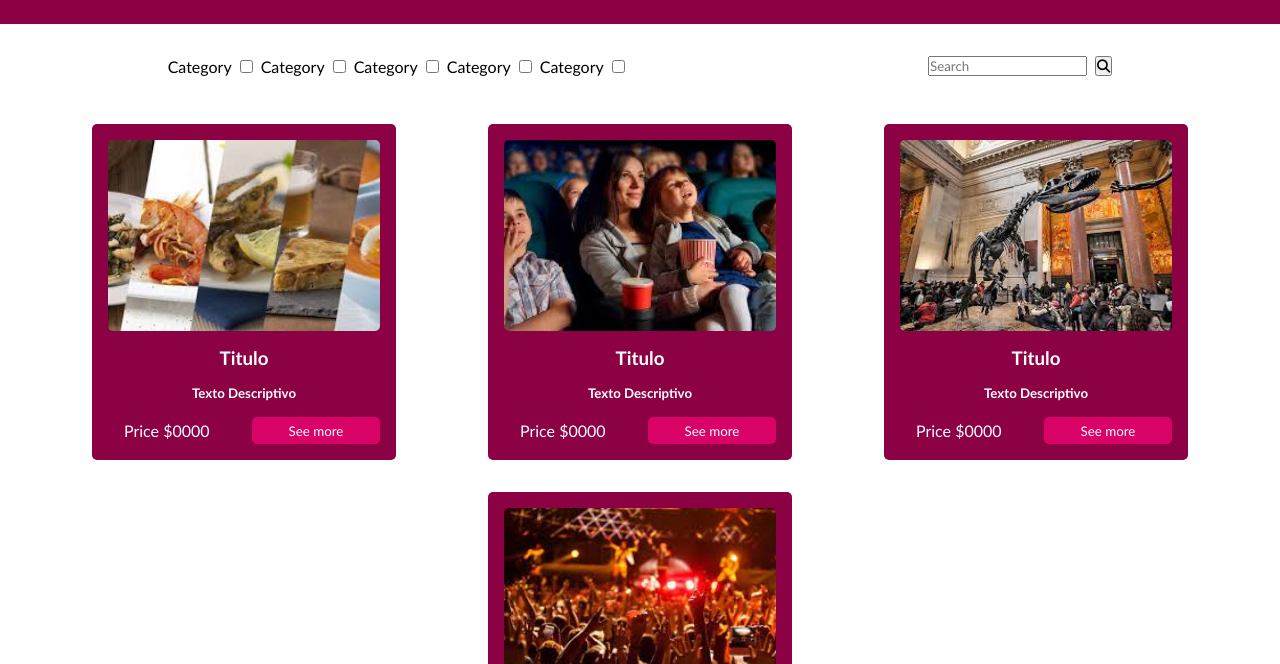
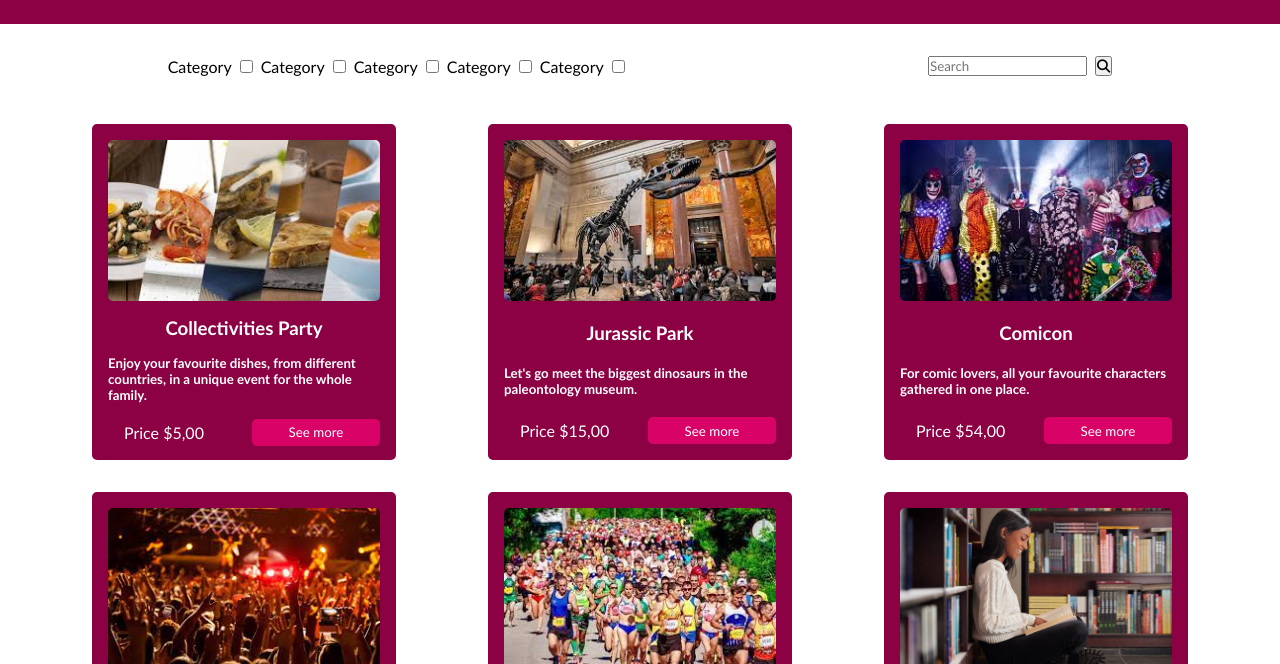
Before and after one commit to CarlosSebastianLorenzo/Amazing_Events_Lorenzo, a plain HTML site: page pages/pastEvents.html in a window 1280 px wide. Shown: the part 136-800 px from the top of the page. Drawn offline with Linux system fonts and the light colour scheme.

Commit message:
se crearon los archivos js y se hizo un for con un condicional para que se creen las cards en base al json segun la fecha

```diff
--- /dev/null
+++ b/assets/js/pastEvents.js
@@ -0,0 +1,192 @@
+let data =
+{
+  currentDate: '2022-01-01',
+  events: [
+    {
+      _id: 1,
+      image: '../assets/Food_Fair.jpg',
+      name: 'Collectivities Party',
+      date: '2021-12-12',
+      description: 'Enjoy your favourite dishes, from different countries, in a unique event for the whole family.',
+      category: 'Food Fair',
+      place: 'Room A',
+      capacity: 45000,
+      assistance: 42756,
+      price: 5
+    },
+    {
+      _id: 2,
+      image: '../assets/Food_Fair.jpg',
+      name: 'Korean style',
+      date: '2022-08-12',
+      description: 'Enjoy the best Korean dishes, with international chefs and awesome events.',
+      category: 'Food Fair',
+      place: 'Room A',
+      capacity: 45000,
+      assistance: 42756,
+      price: 10
+    },
+    {
+      _id: 3,
+      image: '../assets/Museum_Tour.jpg',
+      name: 'Jurassic Park',
+      date: '2021-11-02',
+      description: "Let's go meet the biggest dinosaurs in the paleontology museum.",
+      category: 'Museum',
+      place: 'Field',
+      capacity: 82000,
+      assistance: 65892,
+      price: 15
+    },
+    {
+      _id: 4,
+      image: '../assets/Museum_Tour.jpg',
+      name: 'Parisian Museum',
+      date: '2022-11-02',
+      description: 'A unique tour in the city of lights, get to know one of the most iconic places.',
+      category: 'Museum',
+      place: 'Paris',
+      capacity: 8200,
+      estimate: 8200,
+      price: 3500
+    },
+    {
+      _id: 5,
+      image: '../assets/Costume_Party.jpg',
+      name: 'Comicon',
+      date: '2021-02-12',
+      description: 'For comic lovers, all your favourite characters gathered in one place.',
+      category: 'Costume Party',
+      place: 'Room C',
+      capacity: 120000,
+      assistance: 110000,
+      price: 54
+    },
+    {
+      _id: 6,
+      image: '../assets/Costume_Party.jpg',
+      name: 'Halloween Night',
+      date: '2022-02-12',
+      description: 'Come with your scariest costume and win incredible prizes.',
+      category: 'Costume Party',
+      place: 'Room C',
+      capacity: 12000,
+      estimate: 9000,
+      price: 12
+    },
+    {
+      _id: 7,
+      image: '../assets/Music_Concert.jpg',
+      name: 'Metallica in concert',
+      date: '2022-01-22',
+      description: 'The only concert of the most emblematic band in the world.',
+      category: 'Music Concert',
+      place: 'Room A',
+      capacity: 138000,
+      estimate: 138000,
+      price: 150
+    },
+    {
+      _id: 8,
+      image: '../assets/Music_Concert.jpg',
+      name: 'Electronic Fest',
+      date: '2021-01-22',
+      description: 'The best national and international DJs gathered in one place.',
+      category: 'Music Concert',
+      place: 'Room A',
+      capacity: 138000,
+      assistance: 110300,
+      price: 250
+    },
+    {
+      _id: 9,
+      image: '../assets/Marathon.jpg',
+      name: '10K for life',
+      date: '2021-03-01',
+      description: 'Come and exercise, improve your health and lifestyle.',
+      category: 'Race',
+      place: 'Soccer field',
+      capacity: 30000,
+      assistance: 25698,
+      price: 3
+    },
+    {
+      _id: 10,
+      image: '../assets/Marathon.jpg',
+      name: '15K NY',
+      date: '2022-03-01',
+      description: "We'll be raising funds for hospitals and medical care in this unique event held in The Big Apple.",
+      category: 'Race',
+      place: 'New York',
+      capacity: 3000000,
+      assistance: 2569800,
+      price: 3
+    },
+    {
+      _id: 11,
+      image: '../assets/Books_Exchange.jpg',
+      name: "School's book fair",
+      date: '2022-10-15',
+      description: 'Bring your unused school book and take the one you need.',
+      category: 'Book Exchange',
+      place: 'Room D1',
+      capacity: 150000,
+      estimate: 123286,
+      price: 1
+    },
+    {
+      _id: 12,
+      image: '../assets/Books_Exchange.jpg',
+      name: 'Just for your kitchen',
+      date: '2021-11-09',
+      description: "If you're a gastronomy lover come get the cookbook that best suits your taste and your family's.",
+      category: 'Book Exchange',
+      place: 'Room D6',
+      capacity: 130000,
+      assistance: 90000,
+      price: 100
+    },
+    {
+      _id: 13,
+      image: '../assets/Cinema.jpg',
+      name: 'Batman',
+      date: '2021-3-11',
+      description: 'Come see Batman fight crime in Gotham City.',
+      category: 'Cinema',
+      place: 'Room D1',
+      capacity: 11000,
+      assistance: 9300,
+      price: 225
+    },
+    {
+      _id: 14,
+      image: '../assets/Cinema.jpg',
+      name: 'Avengers',
+      date: '2022-10-15',
+      description: "Marvel's Avengers Premier in 3d, the start of an epic saga with your favourite superheroes.",
+      category: 'Cinema',
+      place: 'Room D1',
+      capacity: 9000,
+      estimate: 9000,
+      price: 250
+    }
+  ]
+}
+
+let cards = document.getElementById("cards");
+
+for (let i = 0; i < data.events.length; i++) {
+  if (data.events[i].date < data.currentDate){
+    cards.insertAdjacentHTML('beforeend', `
+    <section>
+    <img src="`+ data.events[i].image +`">
+    <h3>`+ data.events[i].name +`</h3>
+    <h5>`+ data.events[i].description +`</h5>
+    <div class="priceCard">
+        <p>Price $`+ data.events[i].price +`,00</p>
+        <a href="../pages/details.html"><button>See more</button></a>
+    </div>
+    </section>
+    `);
+  }
+}
--- a/assets/styles/style.css
+++ b/assets/styles/style.css
@@ -122,6 +122,7 @@ main{
     border-radius: 5px;
     display: flex;
     flex-direction: column;
+    justify-content: space-between;
     align-items: center;
     gap: 1em;
     padding: 1em;
@@ -130,7 +131,8 @@ main{
 }
 .cards>section>img{
     height: 12em;
-    max-width: 100%;
+    max-height: 53%;
+    width: 100%;
     object-fit: cover;
     border-radius: 5px;
 }
--- a/pages/pastEvents.html
+++ b/pages/pastEvents.html
@@ -67,43 +67,8 @@
             <button class="buttonSearch"><i class="fa-solid fa-magnifying-glass"></i></button>
             </fieldset>
         </form>
-        <div class="cards">
-            <section>
-                <img src="../assets/Food_Fair.jpg" alt="Cinema">
-                <h3>Titulo</h3>
-                <h5>Texto Descriptivo</h5>
-                <div class="priceCard">
-                    <p>Price $0000</p>
-                    <a href="details.html"><button>See more</button></a>
-                </div>
-            </section>
-            <section>
-                <img src="../assets/Cinema.jpg" alt="Cinema">
-                <h3>Titulo</h3>
-                <h5>Texto Descriptivo</h5>
-                <div class="priceCard">
-                    <p>Price $0000</p>
-                    <a href="details.html"><button>See more</button></a>
-                </div>
-            </section>
-            <section>
-                <img src="../assets/Museum_Tour.jpg" alt="Cinema">
-                <h3>Titulo</h3>
-                <h5>Texto Descriptivo</h5>
-                <div class="priceCard">
-                    <p>Price $0000</p>
-                    <a href="details.html"><button>See more</button></a>
-                </div>
-            </section>
-            <section>
-                <img src="../assets/Music_Concert.jpg" alt="Cinema">
-                <h3>Titulo</h3>
-                <h5>Texto Descriptivo</h5>
-                <div class="priceCard">
-                    <p>Price $0000</p>
-                    <a href="details.html"><button>See more</button></a>
-                </div>
-            </section>
+        <div class="cards" id="cards">
+            <div id="titulo" style="display:none"></div>
         </div>
     </main>
     <footer>
@@ -116,5 +81,6 @@
             <h3>FE06-TN</h3>
         </div>
     </footer>
+    <script src="../assets/js/pastEvents.js"></script>
 </body>
 </html>
```
Also changed, not shown: assets/js/index.js (added, +190 -0 lines), assets/js/upcomingEvents.js (added, +192 -0 lines), index.html (+3 -37 lines), pages/upcomingEvents.html (+3 -37 lines), assets/Books_Exchange.jpg (added).
